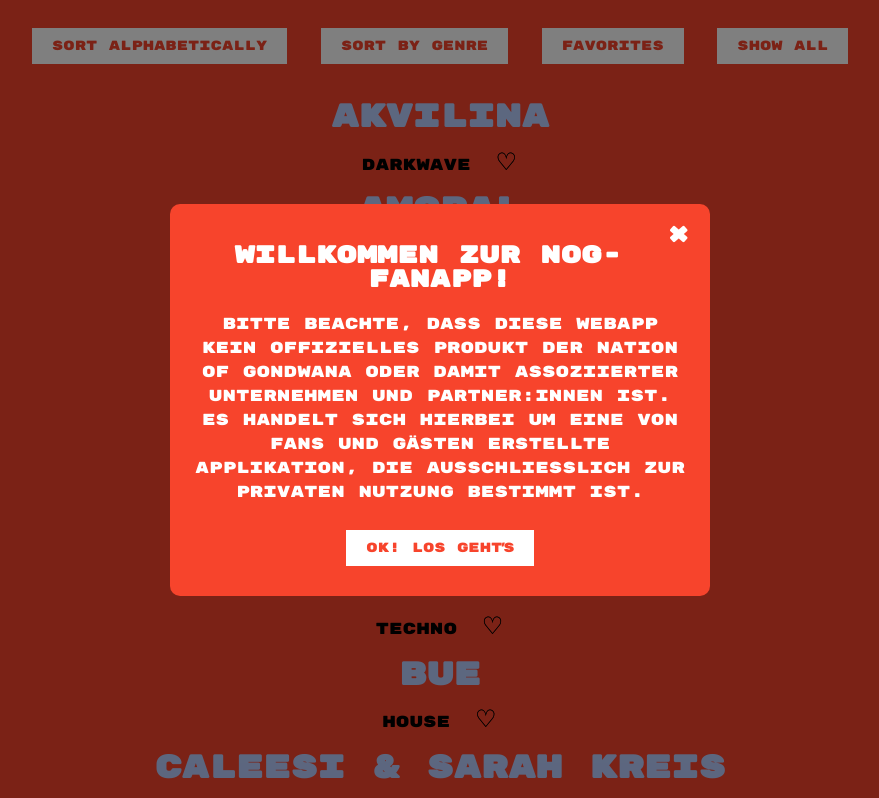
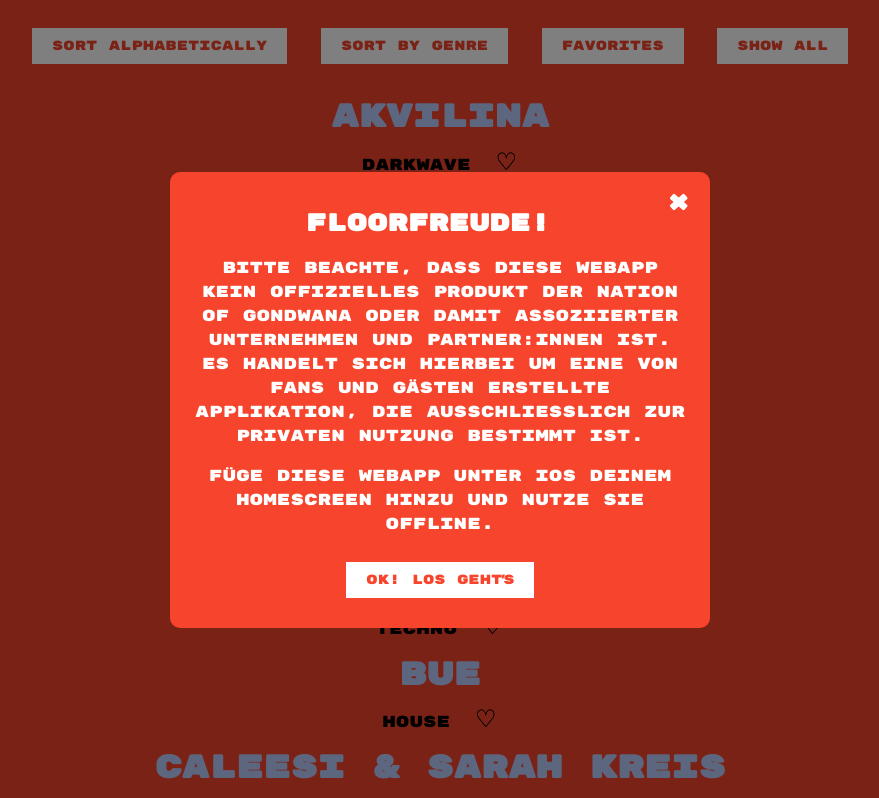
Before and after one commit to cfriedrichter/NoGLineupWebapp, a plain HTML site: page index.html in a window 1280 px wide. Shown: the top 798 px of the page, without its empty margins (200-1079 px from the left). Drawn offline with Linux system fonts and the light colour scheme.

Commit message:
Poppup Aktualisiert

```diff
--- a/index.html
+++ b/index.html
@@ -155,8 +155,9 @@
   <div id="popup" class="popup">
     <div class="popup-content">
       <span class="close" onclick="closePopup()">&times;</span>
-      <h2>Willkommen zur NoG-FanApp!</h2>
+      <h2>Floorfreude!</h2>
       <p>Bitte beachte, dass diese WebApp kein offizielles Produkt der Nation of Gondwana oder damit assoziierter Unternehmen und Partner:innen ist. Es handelt sich hierbei um eine von Fans und Gästen erstellte Applikation, die ausschliesslich zur privaten Nutzung bestimmt ist.</p>
+      <p>Füge diese WebApp unter iOs deinem HomeScreen hinzu und nutze Sie offline.</p>
       <button onclick="closePopup()">Ok! Los geht’s</button>
     </div>
   </div>
```
